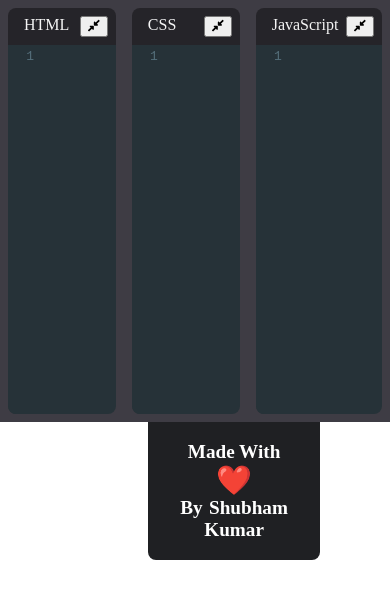
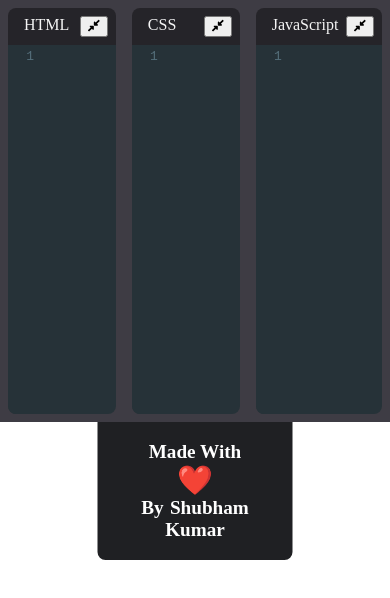
Before and after one commit to skcshubham/Write-Code, a React (Create React App) app: page / in a window 390 px wide. Shown: the top 598 px of the page. Built offline with nearby package versions, Linux system fonts and the light colour scheme.

Commit message:
fixed annotation responsiveness

```diff
--- a/src/index.css
+++ b/src/index.css
@@ -9,6 +9,7 @@ body {
 
 .pane {
 	height: 50vh;
+	width: 100vw;
 	display: flex;
 }
 
@@ -62,7 +63,15 @@ body {
 
 /* annotation */
 
+.bottom-pane {
+	position: relative;
+}
+
 .annotation-container {
+	position: absolute;
+	top: 0%;
+	left: 50%;
+	transform: translateX(-50%);
 	color: white;
 	font-size: 1.2rem;
 	padding: 0rem 2rem;
@@ -74,7 +83,6 @@ body {
 	border-bottom-right-radius: 0.5rem;
 	display: block;
 	margin: 0 auto;
-	margin-left: 38%;
 }
 
 .annotation-container span {
```
